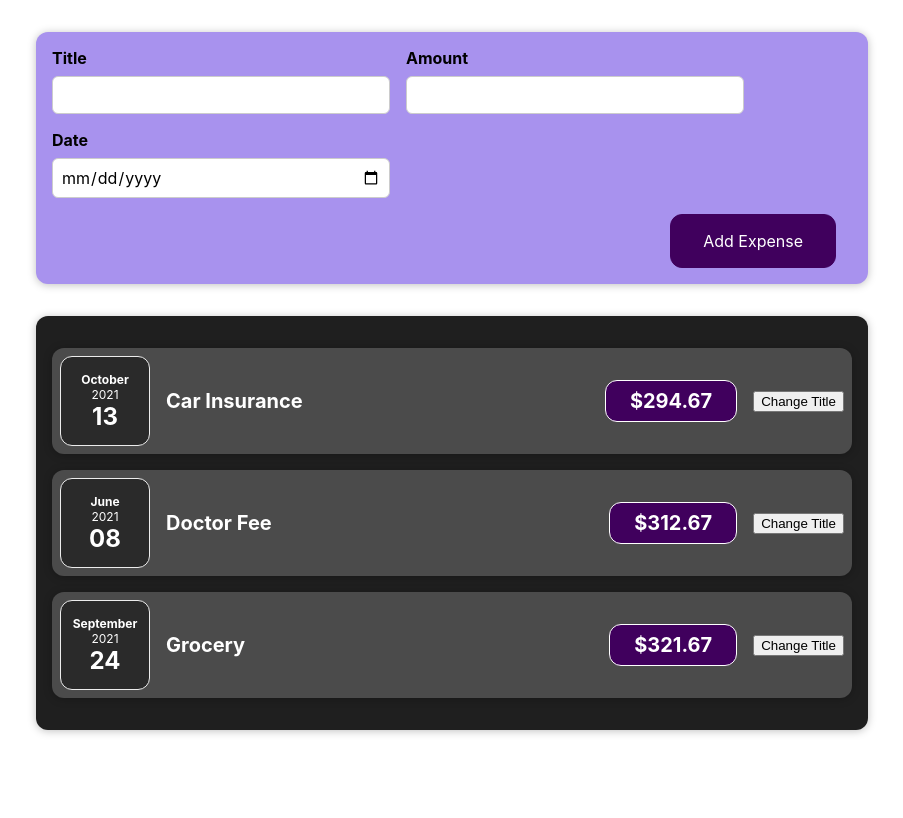
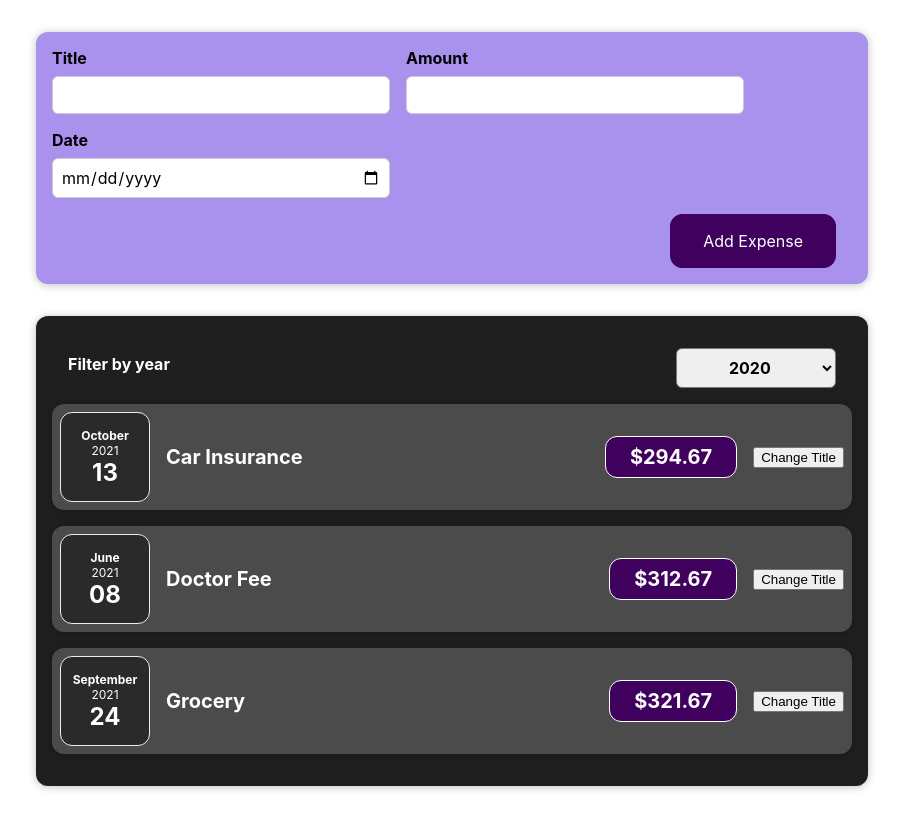
Before and after one commit to ahmed-raza/react, a React (Create React App) app: page / in a window 1280 px wide. Shown: the whole page, without its empty margins (188-1091 px from the left). Built offline with nearby package versions, Linux system fonts and the light colour scheme.

Commit message:
submitHandler and addHandler to add new expense to array

```diff
--- a/src/App.js
+++ b/src/App.js
@@ -2,14 +2,7 @@ import React from "react";
 import Expenses from "./components/Expenses/Expenses";
 import NewExpense from "./components/NewExpense/NewExpense";
 
-class App extends React.Component {
-  constructor(props) {
-    super(props);
-    this.expenses = this.getExpenses();
-  }
-
-  getExpenses() {
-    return [
+const DUMMY_EXPENSES = [
   {
     id: "e1",
     title: "Car Insurance",
@@ -29,13 +22,23 @@ class App extends React.Component {
     date: new Date(2021, 8, 24),
   },
 ];
+
+class App extends React.Component {
+  constructor(props) {
+    super(props);
+    this.state = { expenses: DUMMY_EXPENSES };
+    this.addExpenseHandler = this.addExpenseHandler.bind(this);
+  }
+
+  addExpenseHandler(expense) {
+    this.setState({ expenses: [expense, ...this.state.expenses] });
   }
 
   render() {
     return (
       <div className="App">
-        <NewExpense />
-        <Expenses items={this.expenses} />
+        <NewExpense onAddExpense={this.addExpenseHandler} />
+        <Expenses items={this.state.expenses} />
       </div>
     );
   }
--- a/src/components/Expenses/Expenses.js
+++ b/src/components/Expenses/Expenses.js
@@ -1,27 +1,37 @@
 import React from "react";
 import Card from "../UI/Card";
 import ExpenseItem from "./ExpenseItem";
+import ExpensesFilter from "./ExpensesFilter";
 import "./Expenses.css";
 
 class Expenses extends React.Component {
+  constructor(props) {
+    super(props);
+    this.state = { selectedFilterYear: "2020" };
+    this.filterChangeHandler = this.filterChangeHandler.bind(this);
+  }
+
+  filterChangeHandler(selectedYear) {
+    this.setState({
+      selectedFilterYear: selectedYear,
+    });
+  }
+
   render() {
     return (
       <Card className="expenses">
-        <ExpenseItem
-          title={this.props.items[0].title}
-          date={this.props.items[0].date}
-          price={this.props.items[0].price}
-        ></ExpenseItem>
-        <ExpenseItem
-          title={this.props.items[1].title}
-          date={this.props.items[1].date}
-          price={this.props.items[1].price}
-        ></ExpenseItem>
-        <ExpenseItem
-          title={this.props.items[2].title}
-          date={this.props.items[2].date}
-          price={this.props.items[2].price}
-        ></ExpenseItem>
+        <ExpensesFilter
+          onChangeFilterYear={this.filterChangeHandler}
+          defaultValue={this.state.selectedFilterYear}
+        />
+        {this.props.items.map((expense) => (
+          <ExpenseItem
+            key={expense.id}
+            title={expense.title}
+            price={expense.price}
+            date={expense.date}
+          />
+        ))}
       </Card>
     );
   }
--- /dev/null
+++ b/src/components/Expenses/ExpensesFilter.css
@@ -0,0 +1,24 @@
+.expenses-filter {
+  color: white;
+  padding: 0 1rem;
+}
+
+.expenses-filter__control {
+  display: flex;
+  width: 100%;
+  align-items: center;
+  justify-content: space-between;
+  margin: 1rem 0;
+}
+
+.expenses-filter label {
+  font-weight: bold;
+  margin-bottom: 0.5rem;
+}
+
+.expenses-filter select {
+  font: inherit;
+  padding: 0.5rem 3rem;
+  font-weight: bold;
+  border-radius: 6px;
+}
--- /dev/null
+++ b/src/components/Expenses/ExpensesFilter.js
@@ -0,0 +1,34 @@
+import React from "react";
+import "./ExpensesFilter.css";
+
+class ExpensesFilter extends React.Component {
+  constructor(props) {
+    super(props);
+    this.filterChangeHandler = this.filterChangeHandler.bind(this);
+  }
+
+  filterChangeHandler(event) {
+    this.props.onChangeFilterYear(event.target.value);
+  }
+
+  render() {
+    return (
+      <div className="expenses-filter">
+        <div className="expenses-filter__control">
+          <label>Filter by year</label>
+          <select
+            onChange={this.filterChangeHandler}
+            value={this.props.defaultValue}
+          >
+            <option value="2022">2022</option>
+            <option value="2021">2021</option>
+            <option value="2020">2020</option>
+            <option value="2019">2019</option>
+          </select>
+        </div>
+      </div>
+    );
+  }
+}
+
+export default ExpensesFilter;
--- a/src/components/NewExpense/ExpenseForm.js
+++ b/src/components/NewExpense/ExpenseForm.js
@@ -4,11 +4,12 @@ import "./ExpenseForm.css";
 class ExpenseForm extends React.Component {
   constructor(props) {
     super(props);
-    this.state = { enteredTitle: "", enteredPrice: "", enteredDate: "" };
+    this.state = { enteredTitle: "", enteredAmount: "", enteredDate: "" };
 
     this.titleChangeHandler = this.titleChangeHandler.bind(this);
-    this.priceChangeHandler = this.priceChangeHandler.bind(this);
+    this.amountChangeHandler = this.amountChangeHandler.bind(this);
     this.dateChangeHandler = this.dateChangeHandler.bind(this);
+    this.formSubmitHandler = this.formSubmitHandler.bind(this);
   }
 
   titleChangeHandler(event) {
@@ -17,9 +18,9 @@ class ExpenseForm extends React.Component {
     });
   }
 
-  priceChangeHandler(event) {
+  amountChangeHandler(event) {
     this.setState({
-      enteredPrice: event.target.value,
+      enteredAmount: event.target.value,
     });
   }
 
@@ -29,13 +30,35 @@ class ExpenseForm extends React.Component {
     });
   }
 
+  formSubmitHandler(event) {
+    event.preventDefault();
+
+    const expenseData = {
+      title: this.state.enteredTitle,
+      price: this.state.enteredAmount,
+      date: new Date(this.state.enteredDate),
+    };
+
+    this.props.onSaveExpense(expenseData);
+
+    this.setState({
+      enteredTitle: "",
+      enteredAmount: "",
+      enteredDate: "",
+    });
+  }
+
   render() {
     return (
-      <form>
+      <form onSubmit={this.formSubmitHandler}>
         <div className="new-expense__controls">
           <div className="new-expense__control">
             <label>Title</label>
-            <input type="text" onChange={this.titleChangeHandler} />
+            <input
+              type="text"
+              value={this.state.enteredTitle}
+              onChange={this.titleChangeHandler}
+            />
           </div>
           <div className="new-expense__control">
             <label>Amount</label>
@@ -43,7 +66,8 @@ class ExpenseForm extends React.Component {
               type="number"
               min="0.01"
               step="0.01"
-              onChange={this.priceChangeHandler}
+              value={this.state.enteredAmount}
+              onChange={this.amountChangeHandler}
             />
           </div>
           <div className="new-expense__control">
@@ -52,6 +76,7 @@ class ExpenseForm extends React.Component {
               type="date"
               min="2019-01-01"
               max="2022-12-31"
+              value={this.state.enteredDate}
               onChange={this.dateChangeHandler}
             />
           </div>
--- a/src/components/NewExpense/NewExpense.js
+++ b/src/components/NewExpense/NewExpense.js
@@ -3,10 +3,18 @@ import ExpenseForm from "./ExpenseForm";
 import React from "react";
 
 class NewExpense extends React.Component {
+  saveExpenseDataHandler = (enteredData) => {
+    const expenseData = {
+      ...enteredData,
+      id: Math.random().toString(),
+    };
+    this.props.onAddExpense(expenseData);
+  };
+
   render() {
     return (
       <div className="new-expense">
-        <ExpenseForm />
+        <ExpenseForm onSaveExpense={this.saveExpenseDataHandler} />
       </div>
     );
   }
```
Also changed, not shown: src/components/Test.js (deleted, +0 -18 lines). Lines whose indentation alone changed are shown as unchanged.
